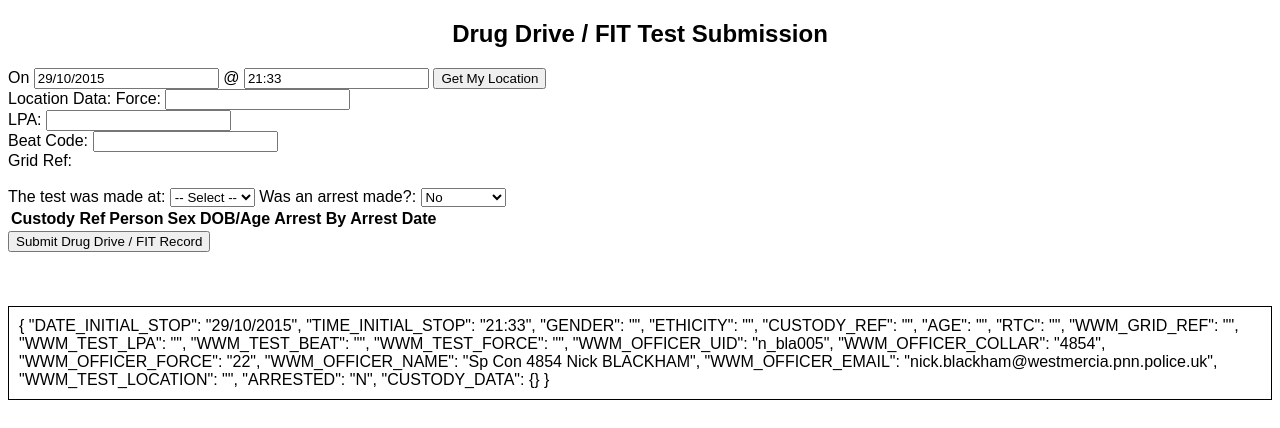
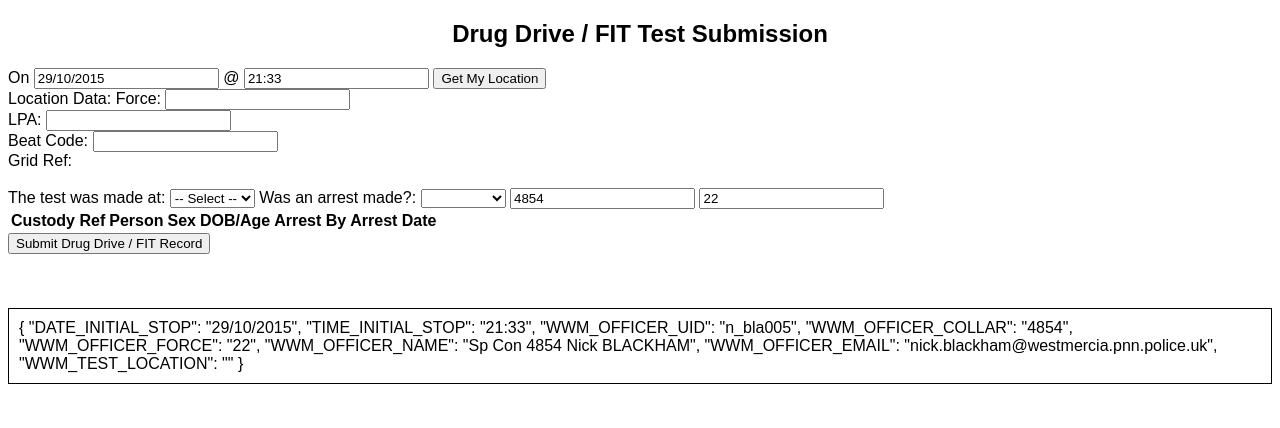
Before and after one commit to theGenieMan/dd, a plain HTML site: page ui/index.html in a window 1280 px wide. Drawn offline with nearby package versions, Linux system fonts and the light colour scheme; no server answers; files whose address does not match are found by name.

Commit message:
nightly commit

```diff
--- a/ui/app/components/drugDriveController.js
+++ b/ui/app/components/drugDriveController.js
@@ -6,24 +6,15 @@ app.controller('drugDriveController', ['$scope', 'officerLocationService', 'drug
   $scope.ddData={
   	DATE_INITIAL_STOP:'29/10/2015',
   	TIME_INITIAL_STOP:'21:33',
-  	GENDER:'',
-  	ETHICITY:'',
-  	CUSTODY_REF:'',
-  	AGE:'',
-  	RTC:'',
-  	WWM_GRID_REF:'',
-  	WWM_TEST_LPA:'',
-  	WWM_TEST_BEAT:'',
-  	WWM_TEST_FORCE:'',
   	WWM_OFFICER_UID:'n_bla005',
   	WWM_OFFICER_COLLAR:'4854',
   	WWM_OFFICER_FORCE:'22',
   	WWM_OFFICER_NAME:'Sp Con 4854 Nick BLACKHAM',
   	WWM_OFFICER_EMAIL:'nick.blackham@westmercia.pnn.police.uk',
-  	WWM_TEST_LOCATION:'',
-  	ARRESTED:'N',
-  	CUSTODY_DATA:{}
+  	WWM_TEST_LOCATION:''
   };
+
+  $scope.CUSTODY_DATA={};
 
   $scope.selectYN=[
   	{label:'-- Select --', id:''},
@@ -40,7 +31,8 @@ app.controller('drugDriveController', ['$scope', 'officerLocationService', 'drug
   	       .success(function(data, status, headers){
   		// the success function wraps the response in data
 				// so we need to call data.data to fetch the raw data
-				console.log(data.URN);
+				console.log(data.DD_ID);
+				$scope.ddData.WWM_DD_ID=data.DD_ID;
 			}).error(function(data, status, heaers, config){
 				console.log('Error aye it: ' + data);
 				console.log(status);
@@ -54,7 +46,7 @@ app.controller('drugDriveController', ['$scope', 'officerLocationService', 'drug
   	       .success(function(data, status, headers){
   		// the success function wraps the response in data
 				// so we need to call data.data to fetch the raw data
-				$scope.ddData.WWM_GRID_REF = data.GRIDREF;
+				$scope.ddData.WWM_TEST_GRIDREF = data.GRIDREF;
 				$scope.ddData.WWM_TEST_LPA = data.LPA;
 				$scope.ddData.WWM_TEST_BEAT = data.BEATCODE;
 				$scope.ddData.WWM_TEST_FORCE = data.FORCE;
@@ -68,7 +60,7 @@ app.controller('drugDriveController', ['$scope', 'officerLocationService', 'drug
   };
 
   $scope.custodyClick = function(custodyData){
-  	$scope.ddData.CUSTODY_DATA=custodyData;
+  	$scope.CUSTODY_DATA=custodyData;
   };
 
 
--- a/ui/index.html
+++ b/ui/index.html
@@ -40,7 +40,7 @@
   	  	Force: <input type="text" ng-model="ddData.WWM_TEST_FORCE" required><br>
   	  	LPA: <input type="text" ng-model="ddData.WWM_TEST_LPA" required><br>
   	  	Beat Code: <input type="text" ng-model="ddData.WWM_TEST_BEAT"><br>
-  	  	Grid Ref: {{ ddData.WWM_GRID_REF }}
+  	  	Grid Ref: {{ ddData.WWM_TEST_GRIDREF }}
   	  	<br><br>
   	  	The test was made at: <select ng-model='ddData.WWM_TEST_LOCATION'>
   	  							<option value="">-- Select --</option>
@@ -50,6 +50,9 @@
   	  						 </select>
 
   	  	Was an arrest made?: <select ng-model='ddData.ARRESTED' ng-options="c.id as c.label for c in selectYN"></select>
+
+  	  	<input type="text" ng-model='ddData.WWM_OFFICER_COLLAR'>
+  	  		<input type="text" ng-model='ddData.WWM_OFFICER_FORCE'>
 
   	  	<custody-list-directive ng-show="ddData.ARRESTED==='Y'"></custody-list-directive>
 
```
Also changed, not shown: 2 other files.
